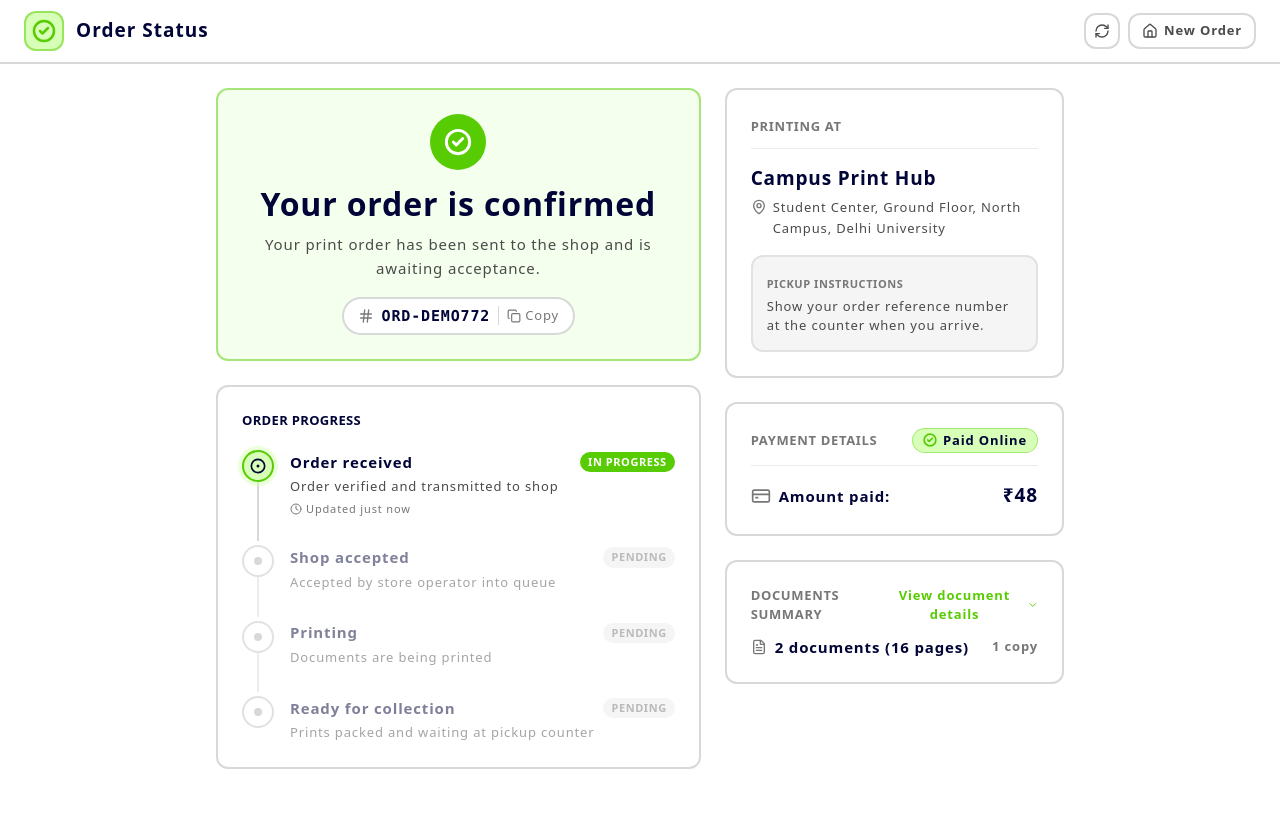
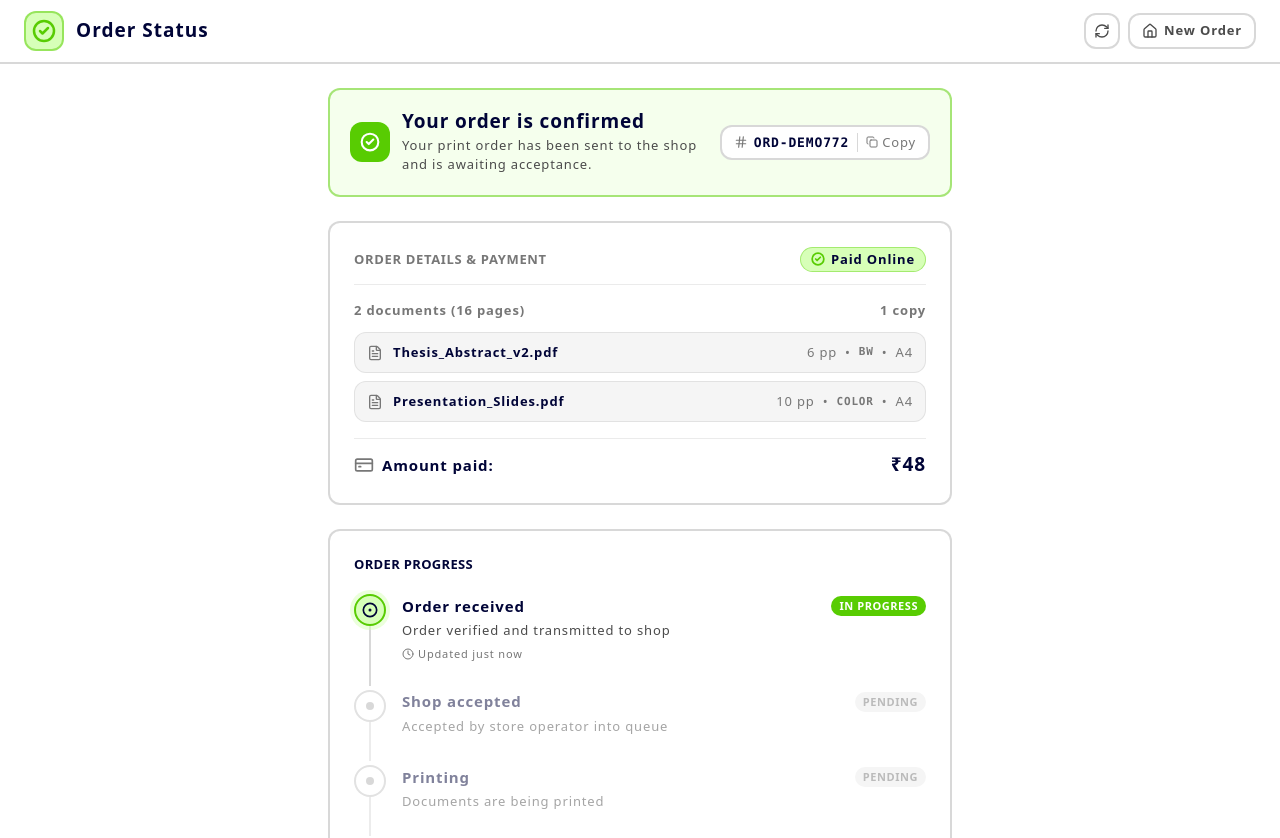
Before and after one commit to smarty-code/meetctrlp, a Next.js app in the folder apps/printUserWebapp/: page /order-status in a window 1280 px wide. Shown: the top 838 px of the page. Before the commit the page ends 800 px from the top, so only its background shows below. Built offline with nearby package versions, Linux system fonts and the light colour scheme.

Commit message:
refactor: streamline order tracking layout and introduce combined document payment card

```diff
--- a/apps/printUserWebapp/src/app/order-status/page.tsx
+++ b/apps/printUserWebapp/src/app/order-status/page.tsx
@@ -4,11 +4,9 @@ import React, { Suspense } from "react";
 import { useOrderTracking } from "../../hooks/use-order-tracking";
 import { TrackingHeader } from "../../components/tracking/tracking-header";
 import { OrderStatusBanner } from "../../components/tracking/order-status-banner";
+import { OrderDocumentsPaymentCard } from "../../components/tracking/order-documents-payment-card";
 import { OrderTimeline } from "../../components/tracking/order-timeline";
-import { OrderEstimateCard } from "../../components/tracking/order-estimate-card";
 import { TrackingShopCard } from "../../components/tracking/tracking-shop-card";
-import { TrackingPaymentCard } from "../../components/tracking/tracking-payment-card";
-import { OrderCompactSummary } from "../../components/tracking/order-compact-summary";
 import { TrackingLoadingSkeleton } from "../../components/tracking/tracking-loading-skeleton";
 import { TrackingErrorState } from "../../components/tracking/tracking-error-state";
 
@@ -72,9 +70,6 @@ function OrderStatusContent() {
     );
   }
 
-  const isReadyOrComplete =
-    order.status === "READY" || order.status === "COMPLETED";
-
   return (
     <div className="flex min-h-screen flex-col bg-paper text-charcoal">
       {/* Header with live refresh and home action */}
@@ -84,40 +79,26 @@ function OrderStatusContent() {
         onNewOrder={startNewOrder}
       />
 
-      {/* Main Container */}
-      <main className="mx-auto w-full max-w-4xl flex-1 px-4 py-6 sm:px-6">
-        <div className="grid grid-cols-1 items-start gap-6 lg:grid-cols-12">
-          {/* Primary Column (Order status banner, timeline, estimate) */}
-          <div className="space-y-6 lg:col-span-7">
+      {/* Main Container - ordered sequentially per spec */}
+      <main className="mx-auto w-full max-w-2xl flex-1 px-4 py-6 sm:px-6 space-y-6">
+        {/* 1. Compact Order Confirmation & Reference Card */}
         <OrderStatusBanner
           order={order}
           copied={copied}
           onCopyReference={copyOrderReference}
         />
 
+        {/* 2. Combined Documents List & Payment Details Card */}
+        <OrderDocumentsPaymentCard order={order} />
+
+        {/* 3. Order Progress / Timeline Card */}
         <OrderTimeline steps={order.timeline} />
 
-            {/* Estimated ready time card hidden for now per MVP requirement */}
-            {/*
-            <OrderEstimateCard
-              estimatedTime={order.estimatedReadyTime}
-              isReadyOrComplete={isReadyOrComplete}
-            />
-            */}
-          </div>
-
-          {/* Secondary Column (Shop info, payment, compact document summary) */}
-          <div className="space-y-6 lg:col-span-5">
+        {/* 4. Printing Shop Details Card */}
         <TrackingShopCard
           shop={order.shop}
           collectionInstructions={order.collectionInstructions}
         />
-
-            <TrackingPaymentCard order={order} />
-
-            <OrderCompactSummary summary={order.documentSummary} />
-          </div>
-        </div>
       </main>
     </div>
   );
--- /dev/null
+++ b/apps/printUserWebapp/src/components/tracking/order-documents-payment-card.tsx
@@ -0,0 +1,132 @@
+"use client";
+
+import React from "react";
+import { Banknote, CheckCircle2, CreditCard, FileText } from "lucide-react";
+import { OrderTrackingData } from "../../types/tracking";
+import { formatCurrency } from "../../lib/currency";
+import { TRACKING_COPY } from "../../data/tracking-constants";
+
+interface OrderDocumentsPaymentCardProps {
+  order: OrderTrackingData;
+}
+
+export function OrderDocumentsPaymentCard({
+  order,
+}: OrderDocumentsPaymentCardProps) {
+  const isCash = order.paymentMethod === "CASH";
+  const formattedAmount = formatCurrency(order.totalAmount, {
+    currency: order.currency,
+  });
+
+  const { documentSummary } = order;
+
+  return (
+    <section
+      aria-labelledby="documents-payment-heading"
+      className="space-y-4 rounded-xl border-2 border-graphite/20 bg-paper p-5 sm:p-6"
+    >
+      {/* Header: Section Title + Payment Status Badge */}
+      <div className="flex items-center justify-between border-b border-graphite/10 pb-3">
+        <div>
+          <h3
+            id="documents-payment-heading"
+            className="text-caption font-bold tracking-wider text-ash uppercase"
+          >
+            Order Details & Payment
+          </h3>
+        </div>
+
+        {/* Payment Status Badge */}
+        <span
+          className={`inline-flex items-center gap-1.5 rounded-full px-2.5 py-0.5 text-caption font-bold ${
+            isCash
+              ? "border border-amber-300 bg-amber-100 text-amber-900"
+              : "border border-ecto-green/40 bg-eel-light text-midnight"
+          }`}
+        >
+          {isCash ? (
+            <>
+              <Banknote className="size-3.5 text-amber-800" />
+              <span>{TRACKING_COPY.payAtShopBadge}</span>
+            </>
+          ) : (
+            <>
+              <CheckCircle2 className="size-3.5 stroke-[3] text-ecto-green" />
+              <span>{TRACKING_COPY.paidOnlineBadge}</span>
+            </>
+          )}
+        </span>
+      </div>
+
+      {/* Document List */}
+      <div className="space-y-2">
+        <div className="flex items-center justify-between text-caption font-bold text-ash">
+          <span>
+            {TRACKING_COPY.documentsCountLabel(
+              documentSummary.totalDocuments,
+              documentSummary.totalPages,
+            )}
+          </span>
+          <span>
+            {documentSummary.totalCopies}{" "}
+            {documentSummary.totalCopies === 1 ? "copy" : "copies"}
+          </span>
+        </div>
+
+        <div className="space-y-2 pt-1">
+          {documentSummary.items.map((item) => (
+            <div
+              key={item.id}
+              className="flex items-center justify-between rounded-lg border border-graphite/10 bg-graphite/5 px-3 py-2.5 text-caption"
+            >
+              <div className="flex min-w-0 items-center gap-2.5 pr-2">
+                <FileText className="size-4 shrink-0 text-ash" />
+                <span className="truncate font-bold text-midnight">
+                  {item.name}
+                </span>
+              </div>
+              <div className="flex shrink-0 items-center gap-2 font-medium text-ash">
+                <span>{item.pages} pp</span>
+                <span>•</span>
+                <span className="font-mono text-[11px] font-bold uppercase">
+                  {item.colorMode}
+                </span>
+                <span>•</span>
+                <span>{item.paperSize}</span>
+              </div>
+            </div>
+          ))}
+        </div>
+      </div>
+
+      {/* Payment & Amount Summary */}
+      <div className="border-t border-graphite/10 pt-3 space-y-3">
+        <div className="flex items-center justify-between">
+          <div className="flex items-center gap-2">
+            {isCash ? (
+              <Banknote className="size-5 text-ash" />
+            ) : (
+              <CreditCard className="size-5 text-ash" />
+            )}
+            <span className="text-body font-bold text-midnight">
+              {isCash
+                ? TRACKING_COPY.amountDueLabel
+                : TRACKING_COPY.amountPaidLabel}
+            </span>
+          </div>
+
+          <span className="text-heading-sm font-bold text-midnight">
+            {formattedAmount}
+          </span>
+        </div>
+
+        {isCash && (
+          <p className="rounded-lg border border-amber-200 bg-amber-50 p-2.5 text-caption text-ash">
+            Please keep exact cash ready or scan the shop UPI QR at the counter
+            during document pickup.
+          </p>
+        )}
+      </div>
+    </section>
+  );
+}
--- a/apps/printUserWebapp/src/components/tracking/order-status-banner.tsx
+++ b/apps/printUserWebapp/src/components/tracking/order-status-banner.tsx
@@ -35,18 +35,18 @@ export function OrderStatusBanner({
   const renderIcon = () => {
     switch (presentation.iconName) {
       case "package-check":
-        return <PackageCheck className="size-7 stroke-[2.5]" />;
+        return <PackageCheck className="size-5 stroke-[2.5]" />;
       case "printer":
-        return <Printer className="size-7 stroke-[2.5]" />;
+        return <Printer className="size-5 stroke-[2.5]" />;
       case "clock":
-        return <Clock className="size-7 stroke-[2.5]" />;
+        return <Clock className="size-5 stroke-[2.5]" />;
       case "alert-circle":
-        return <AlertCircle className="size-7 stroke-[2.5]" />;
+        return <AlertCircle className="size-5 stroke-[2.5]" />;
       case "x-circle":
-        return <XCircle className="size-7 stroke-[2.5]" />;
+        return <XCircle className="size-5 stroke-[2.5]" />;
       case "check-circle":
       default:
-        return <CheckCircle2 className="size-7 stroke-[2.5]" />;
+        return <CheckCircle2 className="size-5 stroke-[2.5]" />;
     }
   };
 
@@ -71,25 +71,29 @@ export function OrderStatusBanner({
 
   return (
     <div
-      className={`rounded-xl border-2 p-5 text-center transition-colors sm:p-6 ${containerBorderClass}`}
+      className={`rounded-xl border-2 p-4 transition-colors sm:p-5 ${containerBorderClass}`}
     >
+      <div className="flex flex-col gap-3.5 sm:flex-row sm:items-center sm:justify-between">
+        <div className="flex items-start gap-3 sm:items-center">
           <div
-        className={`mx-auto flex size-14 items-center justify-center rounded-full ${iconBgClass}`}
+            className={`flex size-10 shrink-0 items-center justify-center rounded-xl ${iconBgClass}`}
             aria-hidden="true"
           >
             {renderIcon()}
           </div>
 
-      <h2 className="mt-3.5 text-heading leading-tight font-bold text-midnight">
+          <div>
+            <h2 className="text-body font-bold text-midnight sm:text-heading-sm leading-tight">
               {presentation.headline}
             </h2>
-
-      <p className="mx-auto mt-2 max-w-md text-body leading-relaxed text-charcoal">
+            <p className="mt-0.5 text-caption leading-normal text-charcoal">
               {presentation.customerDescription}
             </p>
+          </div>
+        </div>
 
-      {/* Order Reference Pill with Copy Action */}
-      <div className="mt-4 inline-flex items-center gap-2">
+        {/* Compact Order Reference Pill with Copy Action */}
+        <div className="sm:shrink-0">
           <button
             type="button"
             onClick={onCopyReference}
@@ -98,21 +102,23 @@ export function OrderStatusBanner({
                 ? TRACKING_COPY.copiedFeedback
                 : `${TRACKING_COPY.copyOrderNumber}: ${order.displayReference}`
             }
-          className="group inline-flex cursor-pointer items-center gap-2 rounded-full border-2 border-graphite/20 bg-paper px-3.5 py-1.5 font-mono text-body font-bold text-midnight transition-colors hover:border-graphite/40"
+            className="group inline-flex w-full cursor-pointer items-center justify-between gap-2 rounded-lg border-2 border-graphite/20 bg-paper px-3 py-1.5 font-mono text-caption font-bold text-midnight transition-colors hover:border-graphite/40 sm:w-auto"
           >
-          <Hash className="size-4 text-ash transition-colors group-hover:text-charcoal" />
+            <div className="flex items-center gap-1.5">
+              <Hash className="size-3.5 text-ash transition-colors group-hover:text-charcoal" />
               <span>{order.displayReference}</span>
+            </div>
             <span className="flex items-center gap-1 border-l border-graphite/20 pl-2 font-sans text-caption font-medium text-ash transition-colors group-hover:text-midnight">
               {copied ? (
                 <>
-                <Check className="size-3.5 stroke-[3] text-ecto-green" />
+                  <Check className="size-3 stroke-[3] text-ecto-green" />
                   <span className="font-bold text-ecto-green">
                     {TRACKING_COPY.copiedFeedback}
                   </span>
                 </>
               ) : (
                 <>
-                <Copy className="size-3.5" />
+                  <Copy className="size-3" />
                   <span>Copy</span>
                 </>
               )}
@@ -120,5 +126,6 @@ export function OrderStatusBanner({
           </button>
         </div>
       </div>
+    </div>
   );
 }
```
Lines whose indentation alone changed are shown as unchanged.
